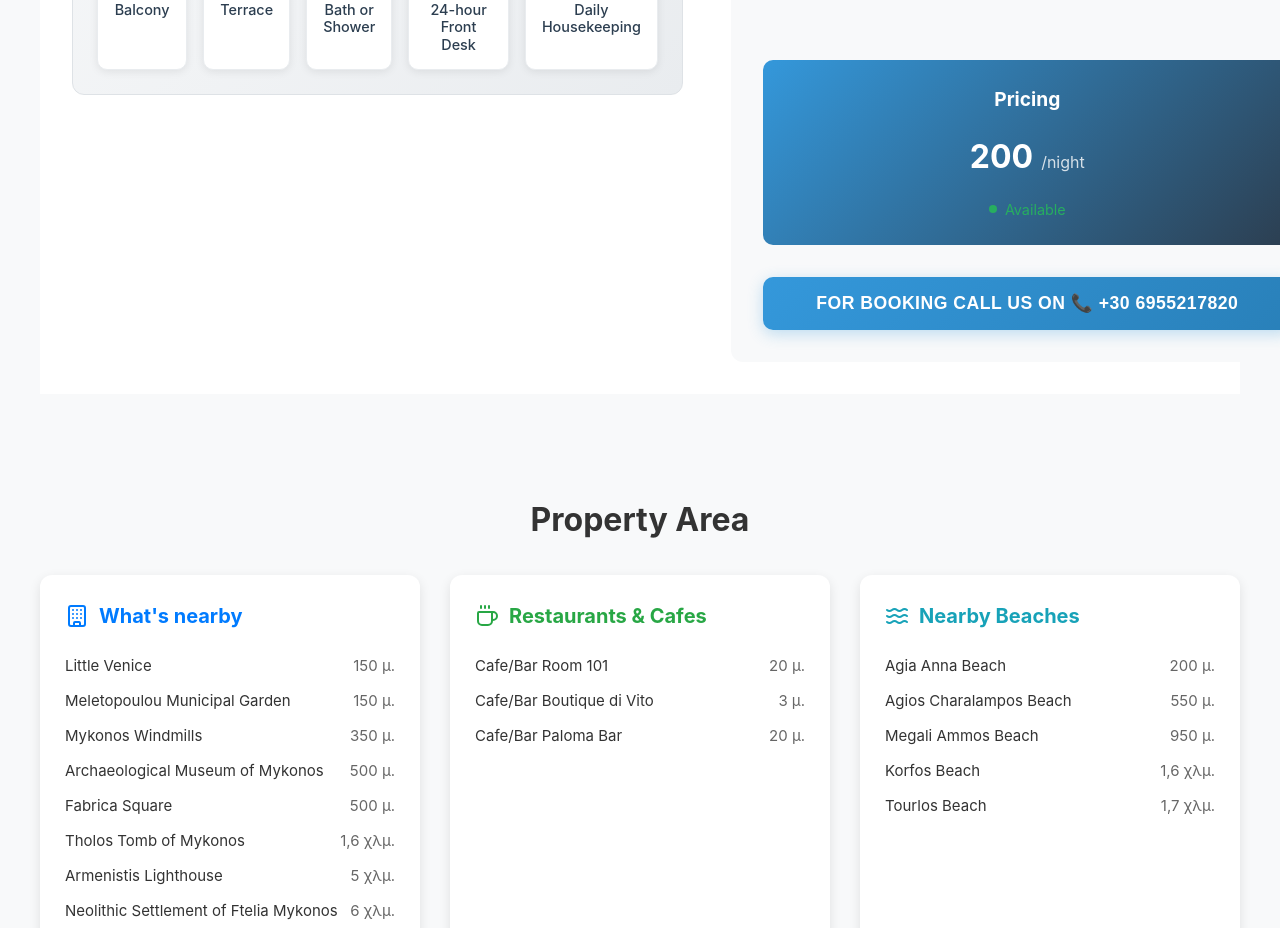
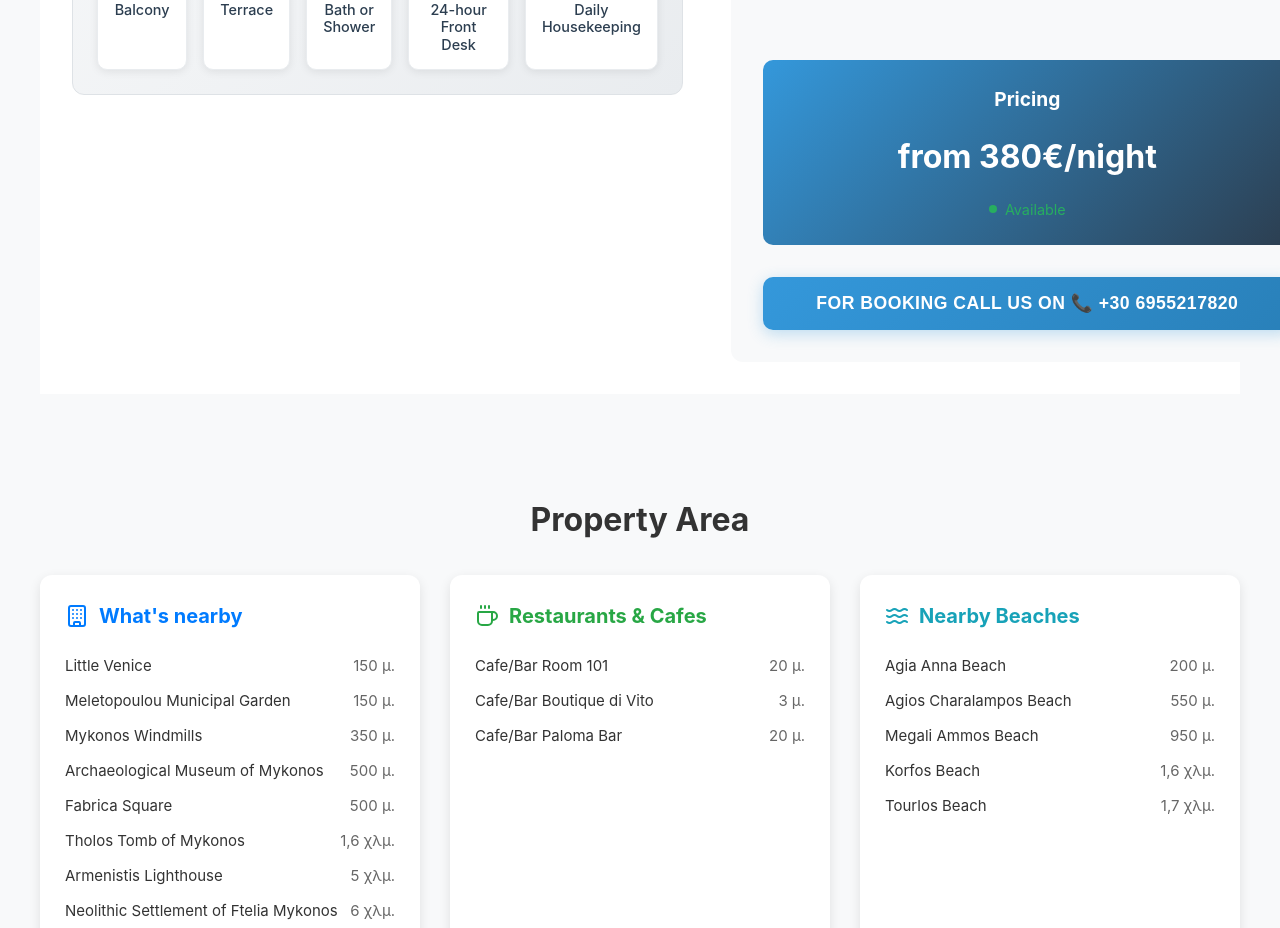
Before and after one commit to Gockster/RentalRooms, a React (Create React App) app: page /rooms/AriesSuite in a window 1280 px wide. Shown: the part 1220-2148 px from the top of the page. Built offline with nearby package versions, Linux system fonts and the light colour scheme.

Commit message:
beautifications

```diff
--- a/src/components/AriesSuite.js
+++ b/src/components/AriesSuite.js
@@ -313,12 +313,11 @@ export default function AriesSuite() {
                 <div className="room-pricing">
                   <h3>{t.roomDetails?.pricing || 'Pricing'}</h3>
                   <div className="price-info">
-                    <span className="price">200</span>
-                    <span className="price-period">{t.gallery?.priceLabels?.night}</span>
+                    <span className="price">{t.gallery?.priceLabels?.from || 'from'} 380€{t.gallery?.priceLabels?.night || '/night'}</span>
                   </div>
                   <div className="availability-status available">
                     <span className="status-indicator"></span>
-                    <span>{t.gallery?.availabilityLabels?.Available}</span>
+                    <span>{t.gallery?.availabilityLabels?.Available || 'Available'}</span>
                   </div>
                 </div>
                 {!enlargedImage && (
--- a/src/components/VenusSuite.js
+++ b/src/components/VenusSuite.js
@@ -306,12 +306,11 @@ export default function VenusSuite() {
                 <div className="room-pricing">
                   <h3>{t.roomDetails?.pricing || 'Pricing'}</h3>
                   <div className="price-info">
-                    <span className="price">300</span>
-                    <span className="price-period">{t.gallery?.priceLabels?.night}</span>
+                    <span className="price">{t.gallery?.priceLabels?.from || 'from'} 280€{t.gallery?.priceLabels?.night || '/night'}</span>
                   </div>
                   <div className="availability-status available">
                     <span className="status-indicator"></span>
-                    <span>{t.gallery?.availabilityLabels?.Available}</span>
+                    <span>{t.gallery?.availabilityLabels?.Available || 'Available'}</span>
                   </div>
                 </div>
                 {!enlargedImage && (
```
